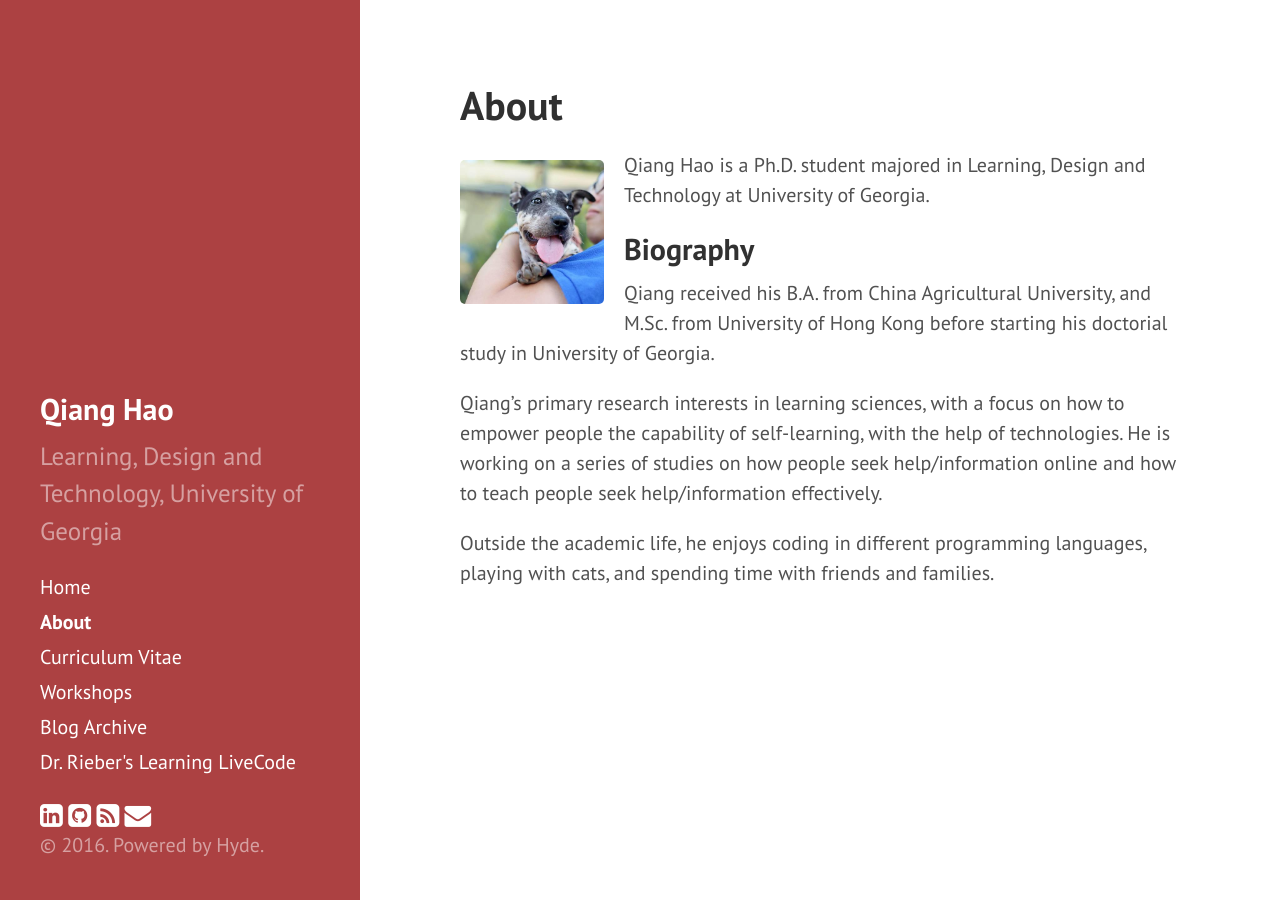
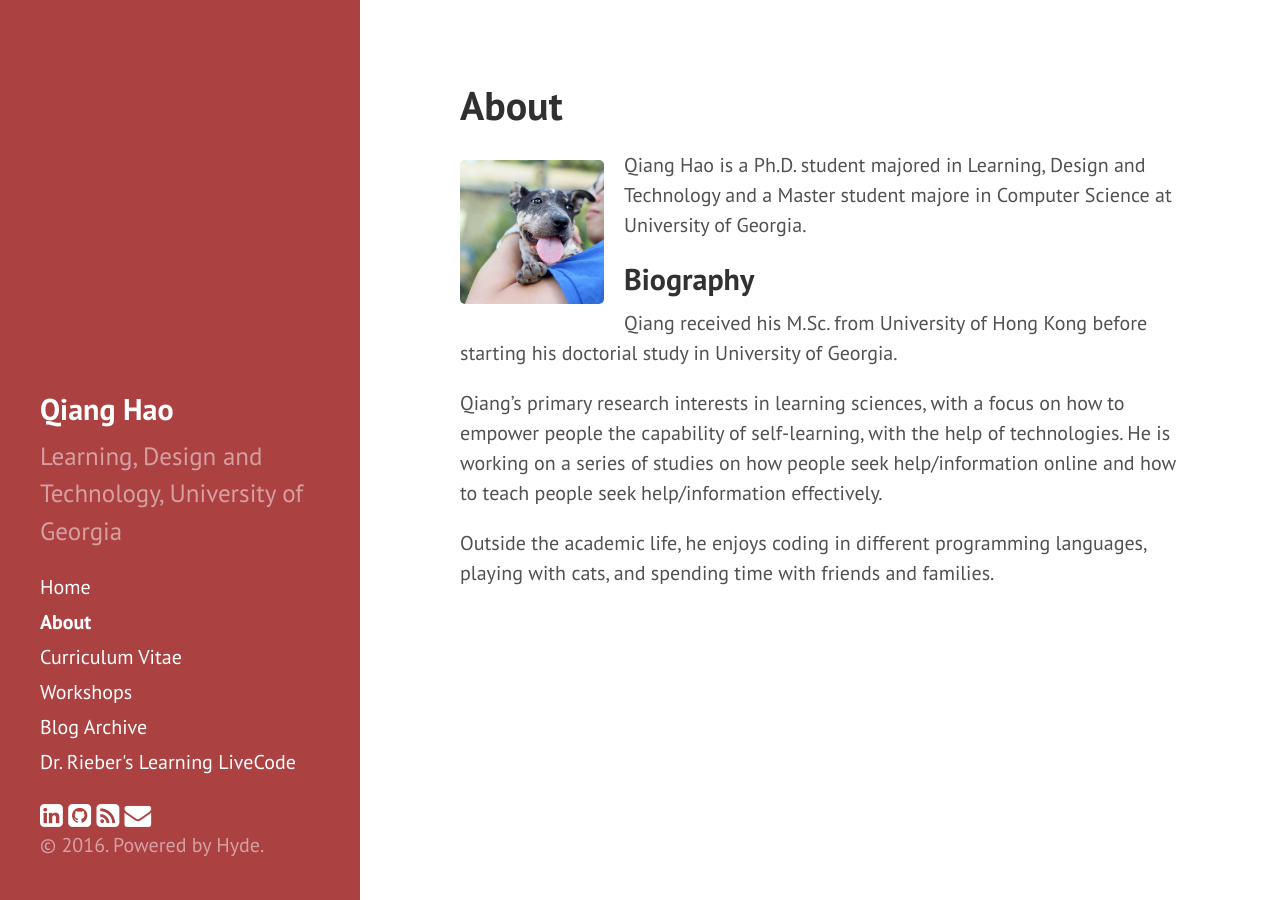
Before and after one commit to Neo-Hao/neo-hao.github.io, a Jekyll site: the page built from about.md, in a window 1280 px wide. Built offline with Jekyll 4.4.1, drawn with Linux system fonts in a browser that asks for light colours; nearby versions of some CDN libraries.

Commit message:
workshops

```diff
--- a/_includes/sidebar.html
+++ b/_includes/sidebar.html
@@ -26,7 +26,6 @@
         {% endif %}
       {% endfor %}
 
-      <a class="sidebar-nav-item" href="http://home.tobeneo.com/edutextmining/" target="_blank">Workshops</a>
       <a class="sidebar-nav-item" href="https://tobeneo.wordpress.com/" target="_blank">Blog Archive</a>
       <a class="sidebar-nav-item" href="http://learninglivecode.blogspot.com/" target="_blank">Dr. Rieber's Learning LiveCode</a>
     </nav>
--- a/about.md
+++ b/about.md
@@ -5,11 +5,11 @@
 
 <img style="float:left; margin-right: 20px; margin-top: 20px; width: 20%;" src="http://neo-hao.github.io/public/avatar.jpg" />
 
-Qiang Hao is a Ph.D. student majored in Learning, Design and Technology at University of Georgia.
+Qiang Hao is a Ph.D. student majored in Learning, Design and Technology and a Master student majore in Computer Science at University of Georgia.
 
 ## Biography
 
-Qiang received his B.A. from China Agricultural University, and M.Sc. from University of Hong Kong before starting his doctorial study in University of Georgia.
+Qiang received his M.Sc. from University of Hong Kong before starting his doctorial study in University of Georgia.
 
 Qiang's primary research interests in learning sciences, with a focus on how to empower people the capability of self-learning, with the help of technologies. He is working on a series of studies on how people seek help/information online and how to teach people seek help/information effectively.
 
```
Also changed, not shown: workshops.md (added, +18 -0 lines).
